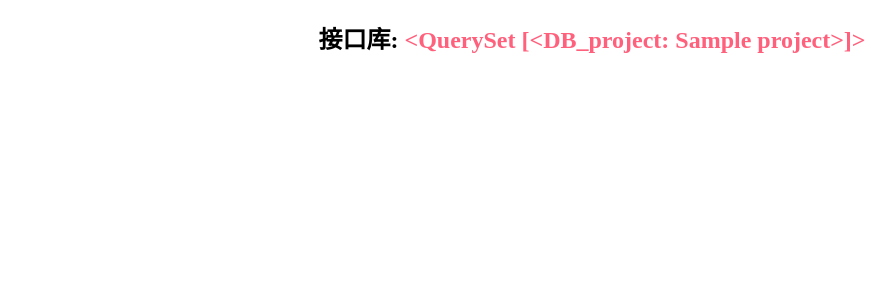
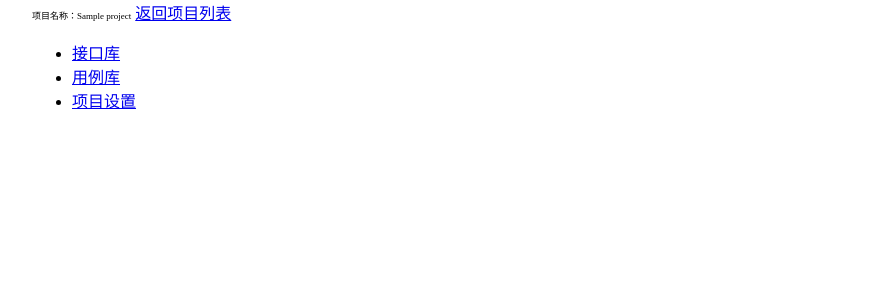
Before and after one commit to bcyzdd/auto_test, a Django app: template MyApp/templates/P_apis.html in a window 1280 px wide. Shown: the top 300 px of the page, without its empty margins (48-943 px from the left). Run offline with Django 3.2, Linux system fonts and the light colour scheme; tables that the repository leaves empty hold one stand-in row (values such as "Sample post"); the template is opened without the code that fills it: values that come from a table or form of the project are taken from there, most other values are stand-ins (such as "Sample title", 1, 10 or a date in 2020).

Commit message:
项目详情 使用bootstrap导航栏优化

```diff
--- a/MyApp/templates/P_apis.html
+++ b/MyApp/templates/P_apis.html
@@ -5,8 +5,20 @@
     <title>Title</title>
 </head>
 <body>
-    <div style="text-align: center">
-        <h2>接口库: <span style="color: #ff607c">{{ project_name }}</span> </h2>
+    <nav class="navbar navbar-default" role="navigation" style="position: absolute;top: 0px;left: 80px;width:-webkit-calc(100% - 200px);z-index: 1">
+    <div class="container-fluid">
+    <div class="navbar-header">
+        <span style="font-size: xx-small" class="navbar-brand" >项目名称：{{ project.name }}</span>
+        <a class="navbar-brand" href="/project_list/">返回项目列表</a>
     </div>
+    <div>
+        <ul class="nav navbar-nav">
+            <li class="active"><a href="/apis/?????/">接口库</a></li>
+            <li><a href="/cases/?????/">用例库</a></li>
+            <li><a href="/project_set/?????/">项目设置</a></li>
+        </ul>
+    </div>
+    </div>
+</nav>
 </body>
 </html>
--- a/MyApp/templates/welcome.html
+++ b/MyApp/templates/welcome.html
@@ -7,7 +7,7 @@
         <!--include plugin css-->
         <link type="text/css" rel="stylesheet" href="/static/201908059658/src/jquery-rvnm.css" />
 
-        <script src="/static/bootstrap-3.3.7-dist/js/bootstrap.min.js" type="text/javascript"></script>
+
         <link rel="stylesheet" href="/static/bootstrap-3.3.7-dist/css/bootstrap.min.css">
 </head>
 <body>
@@ -77,6 +77,7 @@
     </div>
 
 	<script src="/static/201908059658/js/jquery-1.11.0.min.js" type="text/javascript"></script>
+    <script src="/static/bootstrap-3.3.7-dist/js/bootstrap.min.js" type="text/javascript"></script>
         <!--include plugin js-->
         <script type="text/javascript" src="/static/201908059658/src/jquery-rvnm.js"></script>
         <!--js run code-->
```
